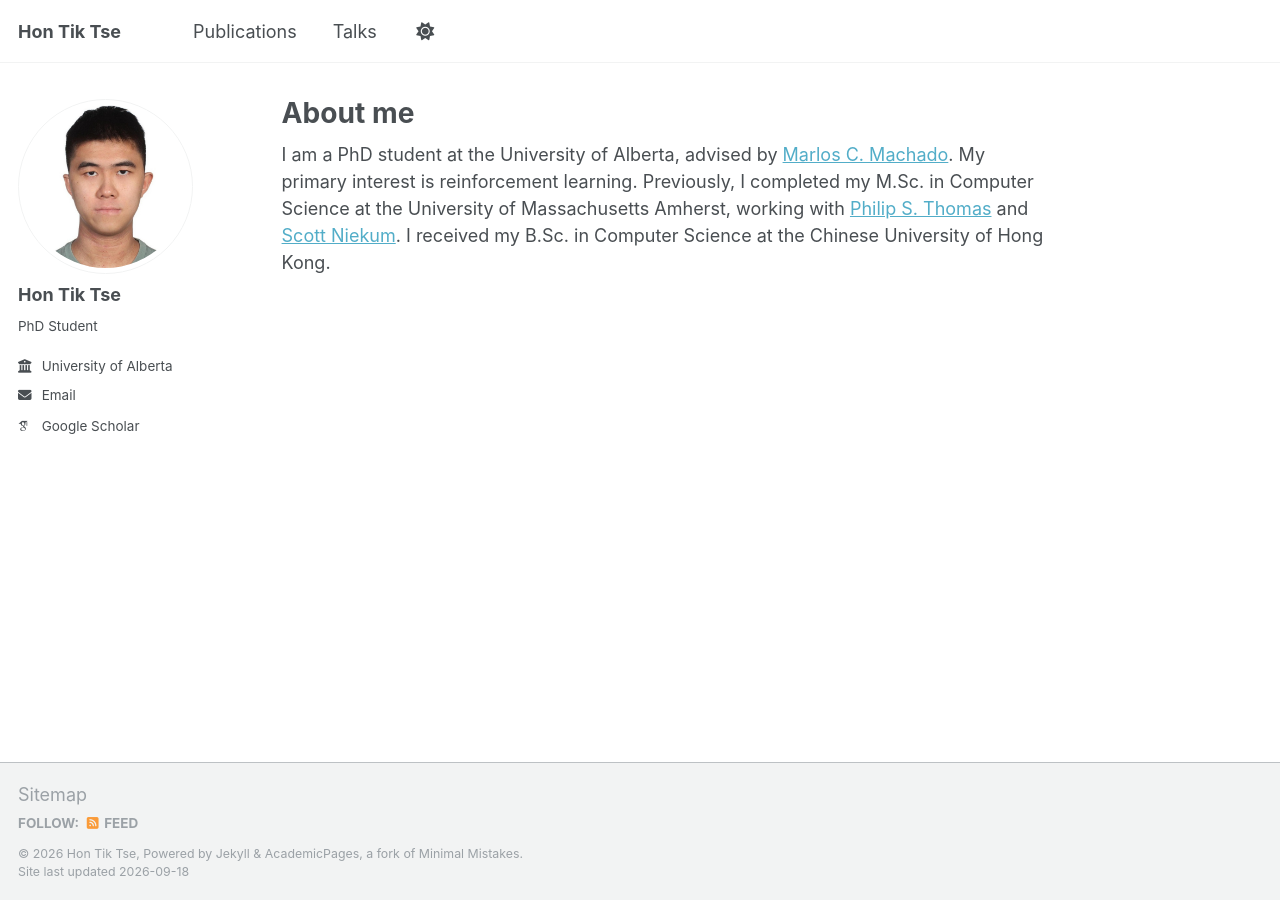
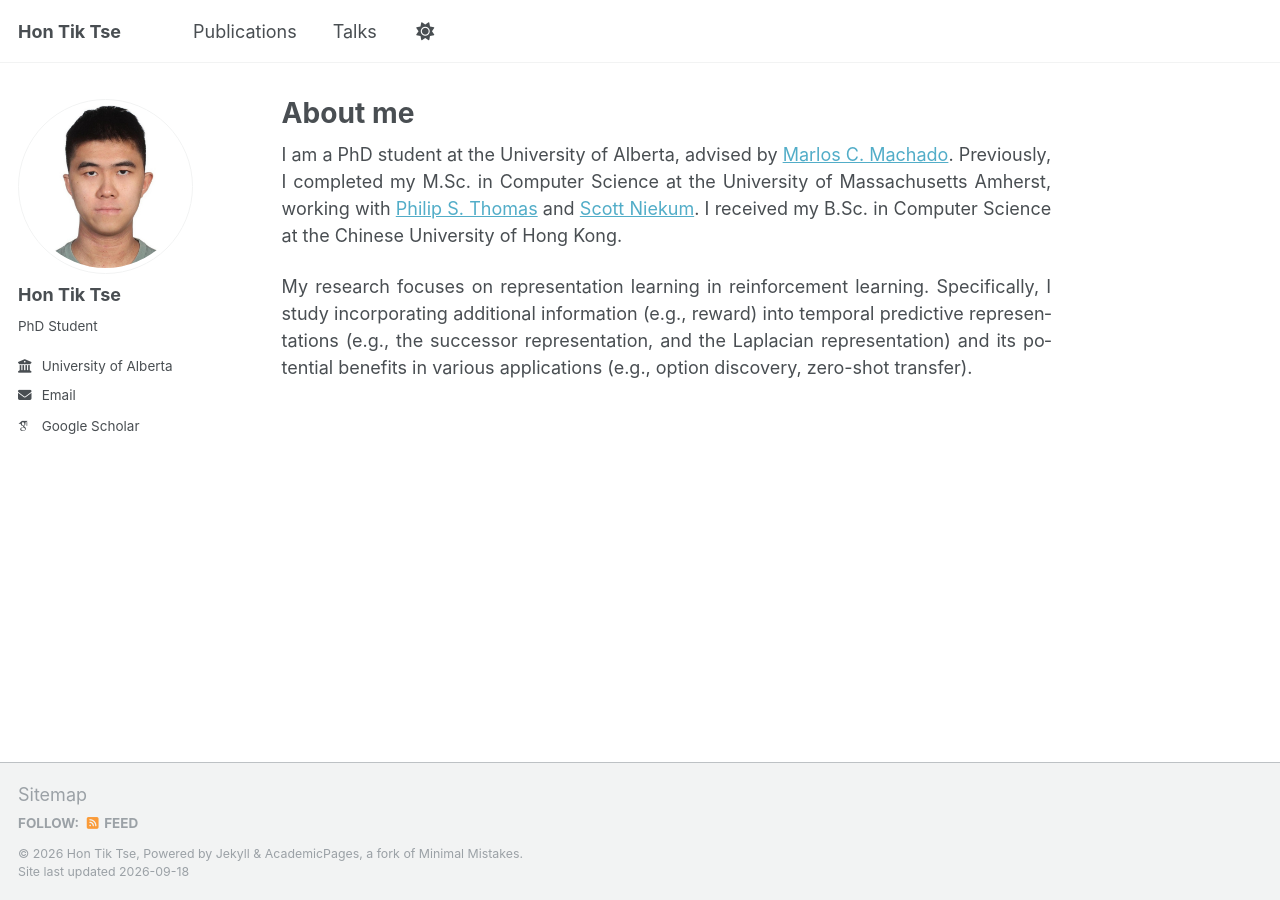
Before and after one commit to httse9/httse9.github.io, a Jekyll site: the page built from _pages/about.md, in a window 1280 px wide. Built offline with Jekyll 4.4.1, drawn with Linux system fonts in a browser that asks for light colours; some web fonts are replaced.

Commit message:
Add research summary to About page and justify text
Co-Authored-By: Claude Opus 5 <noreply@anthropic.com>

```diff
--- a/_pages/about.md
+++ b/_pages/about.md
@@ -7,4 +7,10 @@ redirect_from:
   - /about.html
 ---
 
-I am a PhD student at the University of Alberta, advised by [Marlos C. Machado](https://webdocs.cs.ualberta.ca/~machado/). My primary interest is reinforcement learning. Previously, I completed my M.Sc. in Computer Science at the University of Massachusetts Amherst, working with [Philip S. Thomas](https://people.cs.umass.edu/~pthomas/) and [Scott Niekum](https://people.cs.umass.edu/~sniekum/). I received my B.Sc. in Computer Science at the Chinese University of Hong Kong.
+<div class="about-text" markdown="1">
+
+I am a PhD student at the University of Alberta, advised by [Marlos C. Machado](https://webdocs.cs.ualberta.ca/~machado/). Previously, I completed my M.Sc. in Computer Science at the University of Massachusetts Amherst, working with [Philip S. Thomas](https://people.cs.umass.edu/~pthomas/) and [Scott Niekum](https://people.cs.umass.edu/~sniekum/). I received my B.Sc. in Computer Science at the Chinese University of Hong Kong.
+
+My research focuses on representation learning in reinforcement learning. Specifically, I study incorporating additional information (e.g., reward) into temporal predictive representations (e.g., the successor representation, and the Laplacian representation) and its potential benefits in various applications (e.g., option discovery, zero-shot transfer).
+
+</div>
--- a/_sass/layout/_page.scss
+++ b/_sass/layout/_page.scss
@@ -399,3 +399,9 @@
   font-size: $type-size-6;
   text-transform: uppercase;
 }
+
+/* Justified paragraphs on the About page */
+.about-text p {
+  text-align: justify;
+  hyphens: auto;
+}
```
